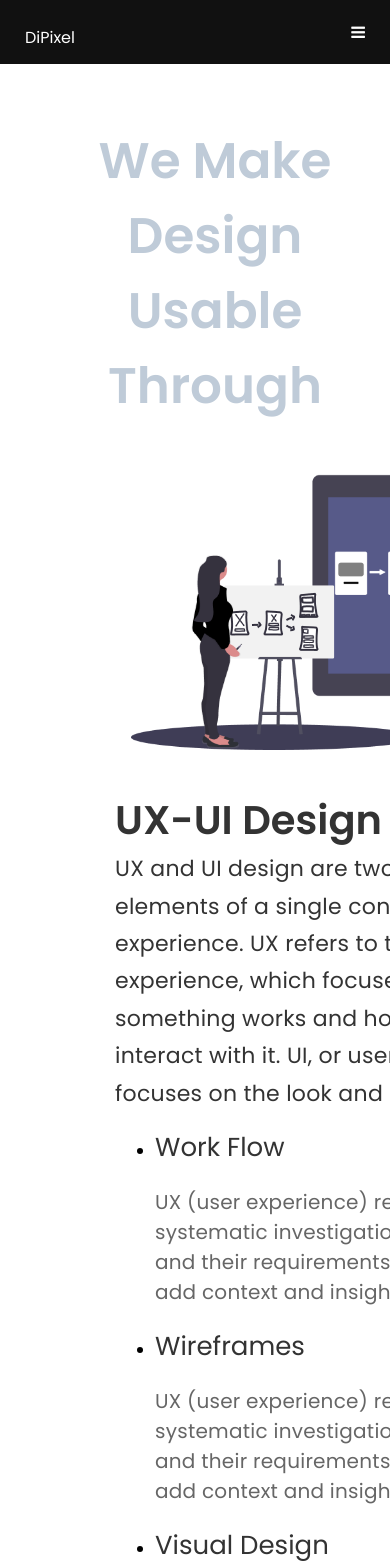
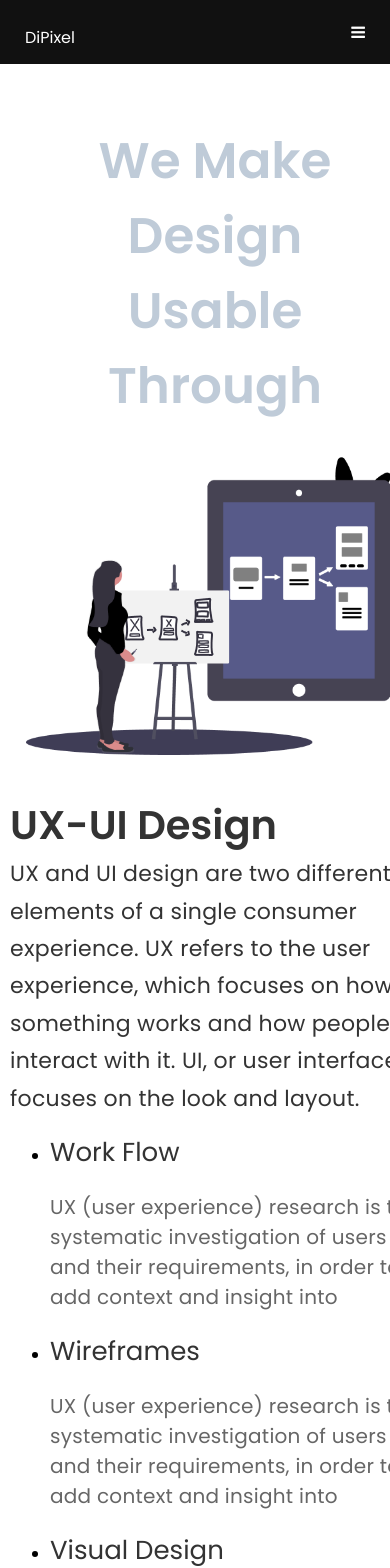
Before and after one commit to Anup888/dipixel, a React (Create React App) app: page /services in a window 390 px wide. Shown: the top 1568 px of the page. Built offline with nearby package versions, Linux system fonts and the light colour scheme.

Commit message:
fix styl

```diff
--- a/src/assets/style/contentBlock/serviceContentBlock/style.module.scss
+++ b/src/assets/style/contentBlock/serviceContentBlock/style.module.scss
@@ -88,6 +88,9 @@
   .content__Wrapper {
     display: flex;
     flex-direction: column;
+    justify-items: center;
+    align-items: center;
+    padding: 5px;
   }
 
   .content__Wrapper :nth-child(2) {
```
